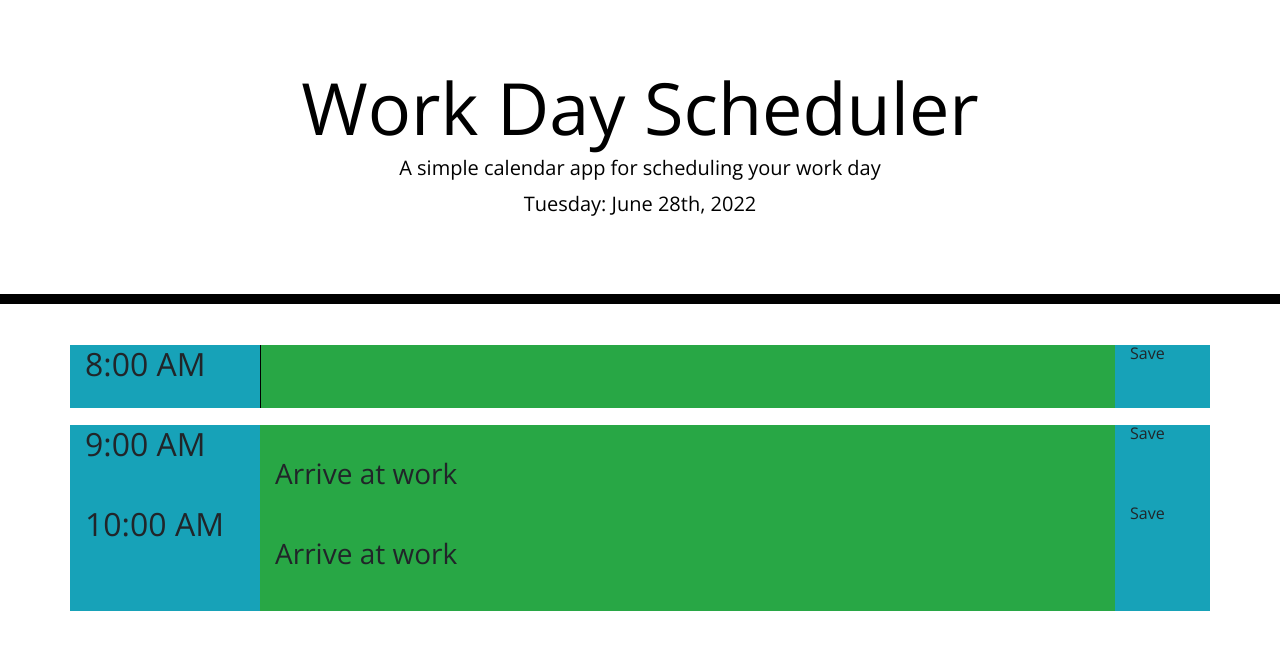
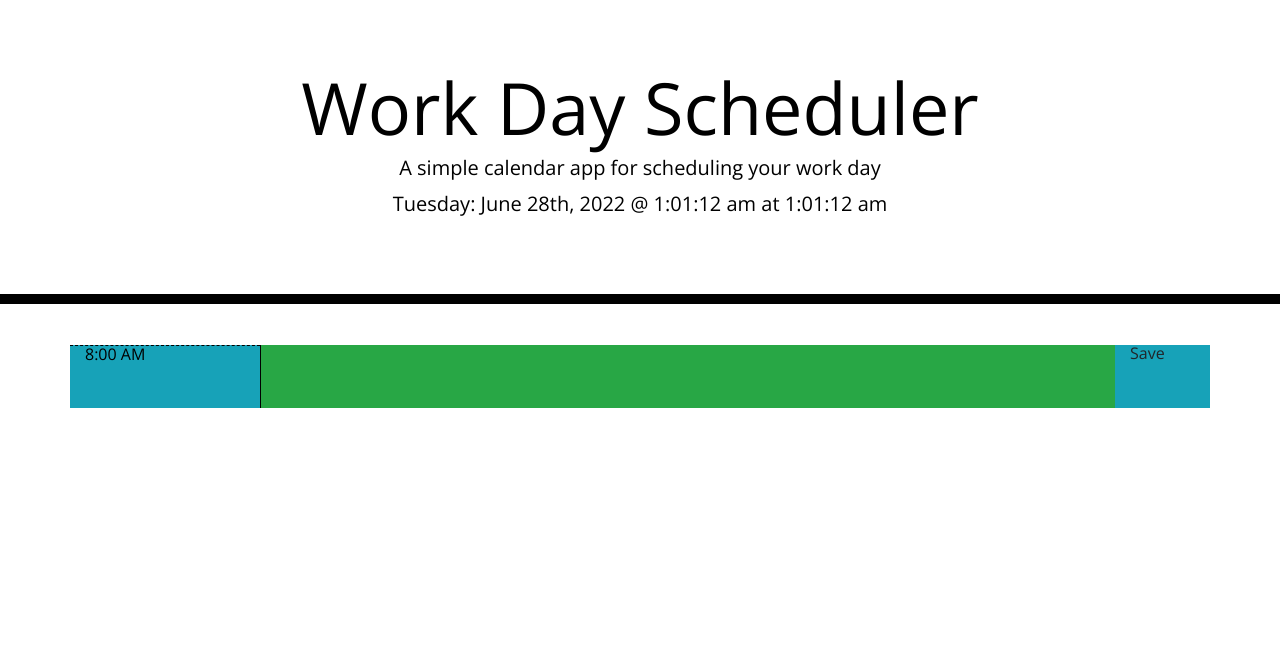
Before and after one commit to huntersteffner/Work-Day-Scheduler, a website: page index.html in a window 1280 px wide. Drawn offline with nearby package versions, Linux system fonts and the light colour scheme; files that its build step writes are made by us from their sources.

Commit message:
Got if statement for time of day working

```diff
--- a/index.html
+++ b/index.html
@@ -30,23 +30,9 @@
     </header>
     <div class="container">
       <!-- Timeblocks go here -->
-      <div class="row py-2">
-        <div class="col-sm bg-info"><h2>8:00 AM</h2></div>
+      <div id="am8" class="row py-2">
+        <div class="col-sm bg-info hour">8:00 AM</div>
         <textarea class="col-9 py-2 bg-success" name="" id="9am"></textarea>
-        <div class="col-1 bg-info"><p>Save</p></div>
-      </div>
-      <div class="row py-2">
-        <div class="col-sm bg-info"><h2>9:00 AM</h2></div>
-        <div class="col-9 bg-success">
-          <p class="h3">Arrive at work</p>
-        </div>
-        <div class="col-1 bg-info"><p>Save</p></div>
-      </div>
-      <div class="row py-2">
-        <div class="col-sm bg-info"><h2>10:00 AM</h2></div>
-        <div class="col-9 bg-success">
-          <p class="h3">Arrive at work</p>
-        </div>
         <div class="col-1 bg-info"><p>Save</p></div>
       </div>
     </div>
--- a/script.js
+++ b/script.js
@@ -1,10 +1,36 @@
 'use strict'
-const dateEl = $('#currentDay')
 
 
+const dateEl = $('#currentDay')
+const am8 = $('#am8')
+const am8text = $('.am8text')
+const amOrPmEl = $('.amOrPmEl')
 
 
-const time = moment().format('dddd: MMMM Do, YYYY')
-console.log(time)
+const date = moment().format('dddd: MMMM Do, YYYY @ h:mm:ss a')
+const time = moment().format('h:mm:ss a')
+const hourOfDay = moment().format('h')
+const amOrPM = moment().format('a')
+console.log(hourOfDay, amOrPM)
 
-dateEl.text(time)
+console.log()
+
+dateEl.text(date + ' at ' + time)
+
+// $(am8).each(()=> {
+//     if($(this).children('.hour').html() === '<h2>test</h2>') {
+//         console.log('It works')
+//     }
+// })
+
+const amOrPmArr = amOrPmEl.split('')
+
+const hourRow = $(am8).children('.hour')
+const hourOfRow = hourRow.text().split('')
+console.log(hourOfRow[0])
+
+if(hourOfRow[0] === hourOfDay && amOrPmArr[0] === amOrPM) {
+    console.log('It matches')
+} else {
+    console.log('it does not match')
+}
```
